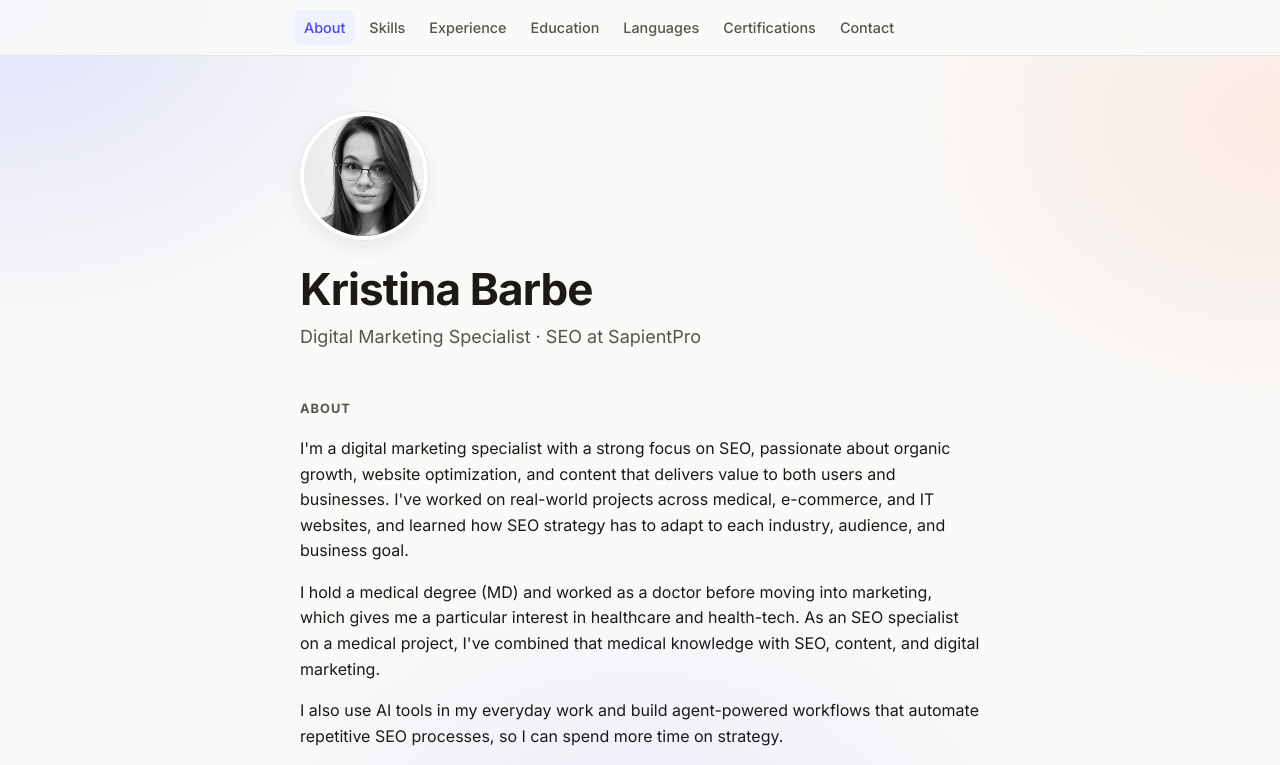
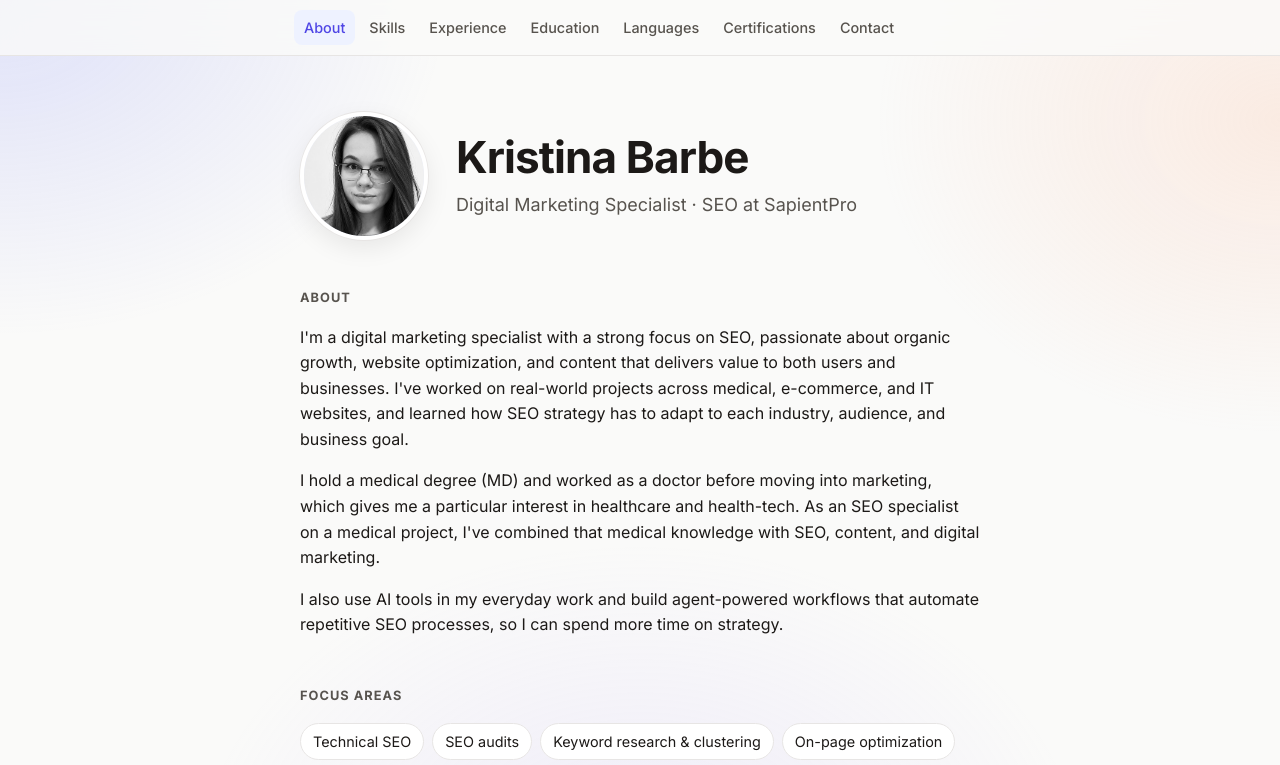
Before and after one commit to kristinabarbe/kristinabarbe.github.io, a plain HTML site: page index.html in a window 1280 px wide. Shown: the top 765 px of the page. Drawn offline with Linux system fonts and the light colour scheme.

Commit message:
Place profile photo beside name and role
Co-Authored-By: Claude Opus 5.5 <noreply@anthropic.com>

```diff
--- a/index.html
+++ b/index.html
@@ -164,11 +164,24 @@
       background: var(--accent-soft);
       border: 4px solid var(--surface);
       box-shadow: 0 0 0 1px var(--border), 0 8px 24px rgba(0, 0, 0, 0.08);
-      margin-bottom: 24px;
+      flex-shrink: 0;
+    }
+
+    /* Photo on the left, name and role on the right */
+    .profile {
+      display: flex;
+      align-items: center;
+      gap: 28px;
+    }
+
+    @media (max-width: 480px) {
+      .profile { gap: 18px; }
+      .avatar { width: 88px; height: 88px; border-width: 3px; }
+      .role { font-size: 1rem; }
     }
 
     h1 {
-      font-size: clamp(2rem, 6vw, 2.75rem);
+      font-size: clamp(1.6rem, 6vw, 2.75rem);
       line-height: 1.15;
       margin: 0 0 8px;
       letter-spacing: -0.02em;
@@ -177,7 +190,7 @@
     .role {
       font-size: 1.125rem;
       color: var(--muted);
-      margin: 0 0 32px;
+      margin: 0;
     }
 
 
@@ -296,12 +309,12 @@
   </nav>
 
   <main>
-    <header>
+    <header class="profile">
       <img class="avatar" src="kristina-barbe.jpg?v=2" alt="Portrait of Kristina Barbe" width="128" height="128">
-      <h1>Kristina Barbe</h1>
-      <p class="role">
-        Digital Marketing Specialist · SEO at SapientPro
-      </p>
+      <div>
+        <h1>Kristina Barbe</h1>
+        <p class="role">Digital Marketing Specialist · SEO at SapientPro</p>
+      </div>
     </header>
 
     <section id="about">
```
